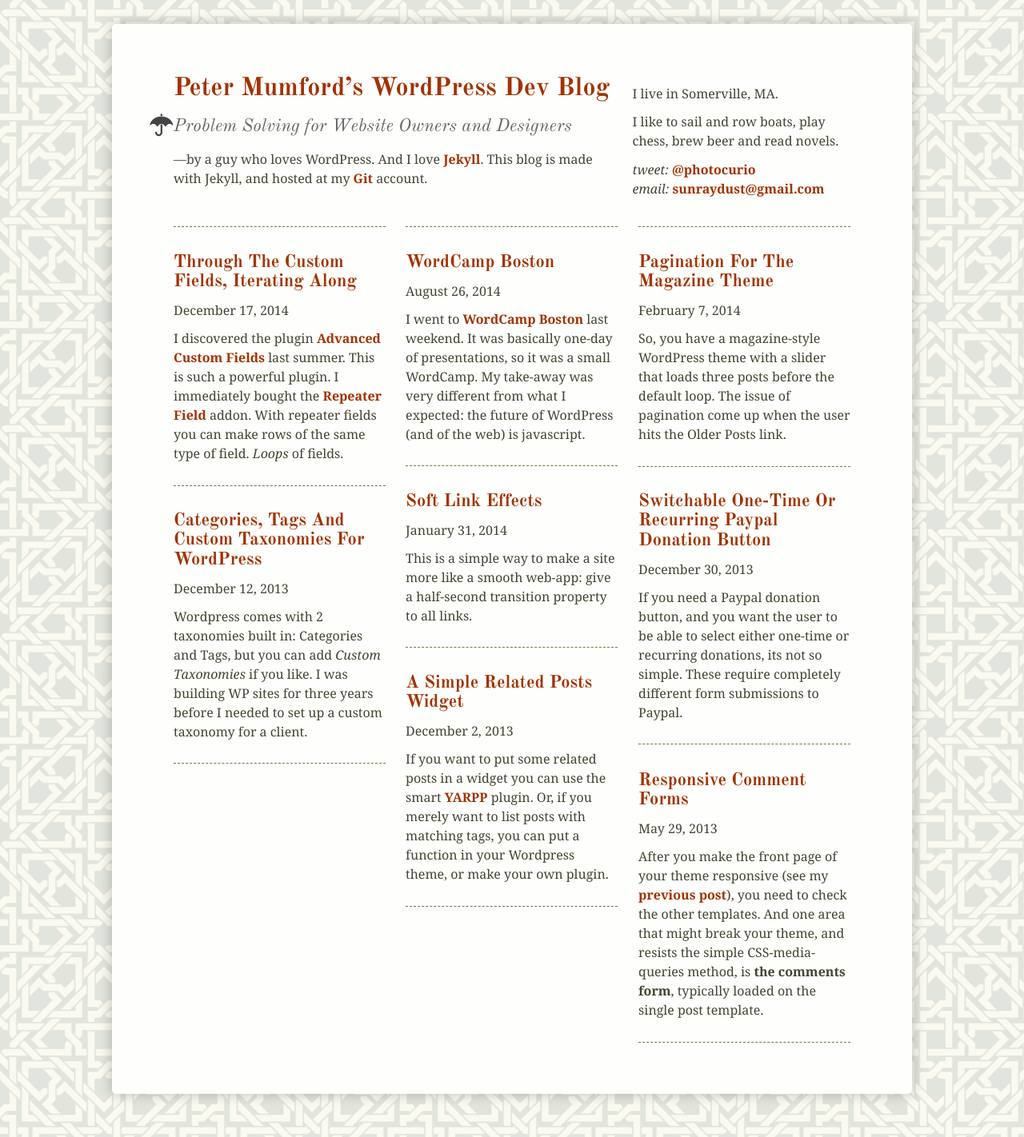
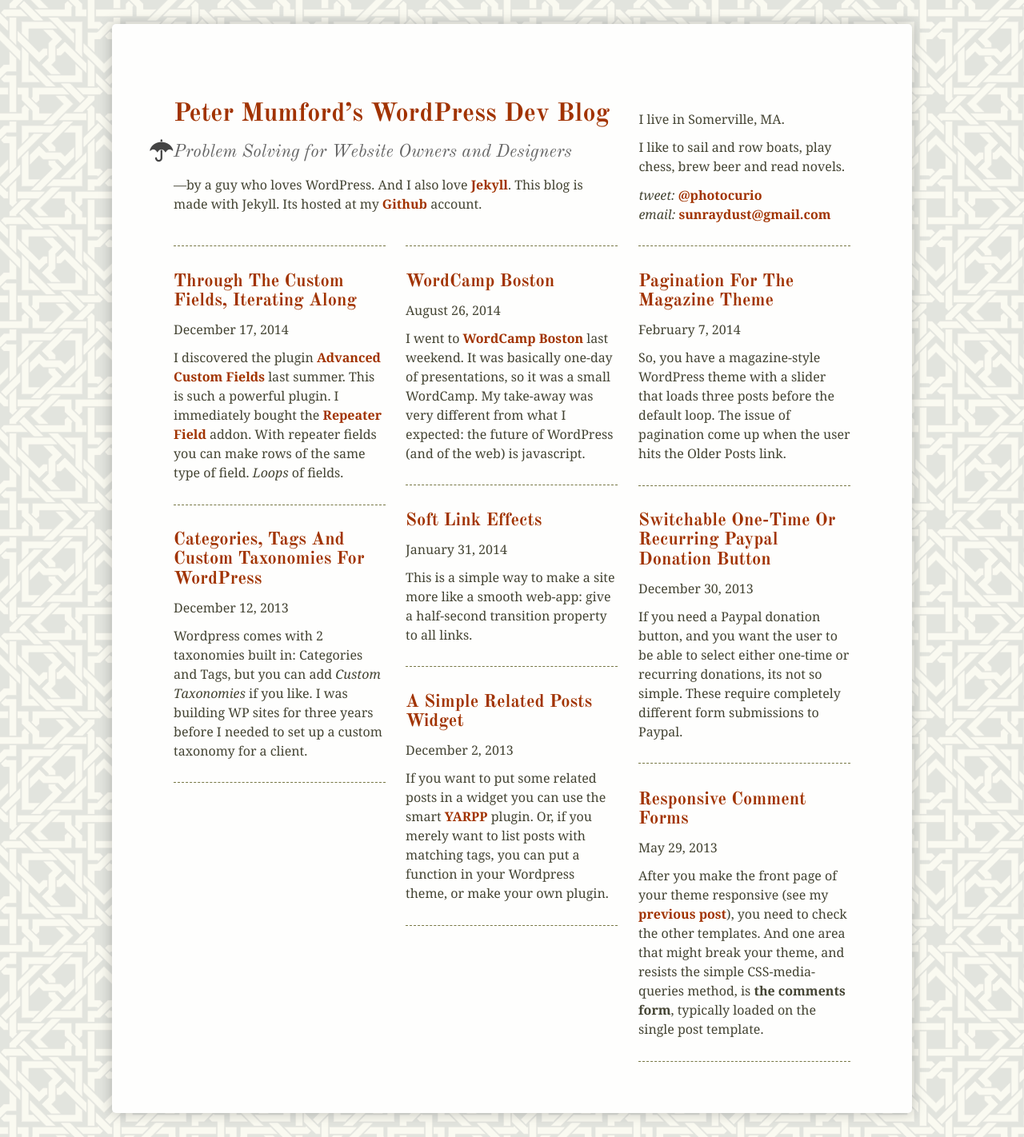
Before and after one commit to photocurio/photocurio.github.io, a Jekyll site: the page built from index.html, in a window 1280 px wide. Shown: the whole page at 80% size. Built offline with Jekyll 4.4.1, drawn with Linux system fonts in a browser that asks for light colours; nearby versions of some CDN libraries; the list of posts is cut into pages by our own code.

Commit message:
fixed header

```diff
--- a/_config.yml
+++ b/_config.yml
@@ -1,6 +1,6 @@
 sitename: "Peter Mumford&rsquo;s <span>W</span>ordPress Dev Blog"
 slogan: "Problem Solving for Website Owners and Designers"
-intro: "&mdash;by a guy who loves WordPress. And I love <a href='http://jekyllrb.com/'>Jekyll</a>.  This blog is made with Jekyll, and hosted at my <a href='https://github.com/photocurio/'>Git</a> account."
+intro: "&mdash;by a guy who loves WordPress. And I also love <a href='http://jekyllrb.com/'>Jekyll</a>.  This blog is made with Jekyll. Its hosted at my <a href='https://github.com/photocurio/'>Github</a> account."
 # markdown: maruku
 url: "http://petermumford.net"
 permalink: "/:categories/:title.html"
--- a/_includes/header.html
+++ b/_includes/header.html
@@ -5,11 +5,11 @@
         <meta http-equiv="X-UA-Compatible" content="IE=edge,chrome=1">
         <title>{% if page.title %} {{ page.title }} | {% endif %} Peter Mumford</title>
         <meta name="viewport" content="width=device-width">
-		<link href='http://fonts.googleapis.com/css?family=Old+Standard+TT:400,400italic,700' rel='stylesheet'>
-        <link rel="stylesheet" href="/style.css">
+		<link href="http://fonts.googleapis.com/css?family=Old+Standard+TT:400,400italic,700" rel="stylesheet">
+        <link href="/style.css" rel="stylesheet">
         <link href="//netdna.bootstrapcdn.com/font-awesome/4.0.3/css/font-awesome.css" rel="stylesheet">
-        <link rel="icon" href="/favicon.png">
-        <link href='http://petermumford.net/feed.xml' rel='alternate' type='application/atom+xml'>
+        <link href="/favicon.png" rel="icon">
+        <link href="http://petermumford.net/feed.xml" rel="alternate" type="application/atom+xml">
         <meta name="google-site-verification" content="ZoygUPr5O7P8MU5iG3kSqFgIjyM_HNXF8pC14GSGfiI">
     </head>
     <body>
--- a/_includes/hgroup.html
+++ b/_includes/hgroup.html
@@ -1,10 +1,10 @@
-<header class="hgroup content">
-	<div class="hgroup col8">
+<header class="content clearfix">
+	<div class="hgroup">
 		<h1 class="sitename"><a href="/">{{ site.sitename }}</a></h1>
 		<h3 class="slogan">{{ site.slogan }}</h2>
 		<p class="intro">{{ site.intro }}</p>
 	</div>
-	<div class="col4">
+	<div class="contact">
 		<p class="vcard">I live in <span class="locality">Somerville</span>, <span class="region">MA</span>.</p>
 		<p>I like to sail and row boats, play chess, brew beer and read novels.</p>
 		<p class="vcard"><em>tweet:</em> <span class="twitter"><a href="https://twitter.com/photocurio">@photocurio</a></span><br>
--- a/style.css
+++ b/style.css
@@ -173,163 +173,6 @@
 	clear:both;
 }
 
-.content [class*="col"] {
-	float:left;
-	margin-left:2.1276595744681%;
-	*margin-left:2.0744680851064%;
-}
-
-.content [class*="col"]:nth-child(3n-5) {
-	margin-left:0;
-}
-
-.content .col12 {
-	width:100%;
-	*width:99.946808510638%;
-}
-
-.content .col11 {
-	width:91.489361702128%;
-	*width:91.436170212766%;
-}
-
-.content .col10 {
-	width:82.978723404255%;
-	*width:82.925531914894%;
-}
-
-.content .col9 {
-	width:74.468085106383%;
-	*width:74.414893617021%;
-}
-
-.content .col8 {
-	width:65.957446808511%;
-	*width:65.904255319149%;
-}
-
-.content .col7 {
-	width:57.446808510638%;
-	*width:57.393617021277%;
-}
-
-.content .col6 {
-	width:48.936170212766%;
-	*width:48.882978723404%;
-}
-
-.content .col5 {
-	width:40.425531914894%;
-	*width:40.372340425532%;
-}
-
-.content .col4 {
-	width:31.914893617021%;
-	*width:31.86170212766%;
-}
-
-.content .col3 {
-	width:23.404255319149%;
-	*width:23.351063829787%;
-}
-
-.content .col2 {
-	width:14.893617021277%;
-	*width:14.840425531915%;
-}
-
-.content .col1 {
-	width:6.3829787234043%;
-	*width:6.3297872340426%;
-}
-
-/* Fluid grid to 1280px screen resolution, grid based for 1120px*/
-@media (min-width: 1200px) {
-	.content {
-		width:100%;
-	}
-
-	.content:before,.content:after {
-		display:table;
-		line-height:0;
-		content:"";
-	}
-
-	.content:after {
-		clear:both;
-	}
-
-	.content [class*="col"] {
-		float:left;
-		margin-left:1.6949152542373%;
-		*margin-left:1.6417237648756%;
-	}
-
-	.content [class*="col"]:nth-child(3n-5) {
-		margin-left:0;
-	}
-
-	.content .col12 {
-		width:100%;
-		*width:99.946808510638%;
-	}
-
-	.content .col11 {
-		width:91.525423728814%;
-		*width:91.472232239452%;
-	}
-
-	.content .col10 {
-		width:83.050847457627%;
-		*width:82.997655968265%;
-	}
-
-	.content .col9 {
-		width:74.576271186441%;
-		*width:74.523079697079%;
-	}
-
-	.content .col8 {
-		width:66.101694915254%;
-		*width:66.048503425893%;
-	}
-
-	.content .col7 {
-		width:57.627118644068%;
-		*width:57.573927154706%;
-	}
-
-	.content .col6 {
-		width:49.152542372881%;
-		*width:49.09935088352%;
-	}
-
-	.content .col5 {
-		width:40.677966101695%;
-		*width:40.624774612333%;
-	}
-
-	.content .col4 {
-		width:32.203389830508%;
-		*width:32.150198341147%;
-	}
-
-	.content .col3 {
-		width:23.728813559322%;
-		*width:23.67562206996%;
-	}
-
-	.content .col2 {
-		width:15.254237288136%;
-		*width:15.201045798774%;
-	}
-
-	.content .col1 {
-		width:6.7796610169492%;
-		*width:6.7264695275874%;
-	}
-}
-
 
 /* PETER'S STYLES */
 body {
@@ -473,19 +316,26 @@
 	background-color:#fefefd;
 }
 .brick {
-
+	width: 30.333%;
 }
 .pagination.brick {
 	height: auto;
 }
-header.hgroup {
-	padding: 0 1.5% 1.5em;
+.hgroup {
+	padding: 2em 0 1em;
+	margin: 0 1.5%;
+	float: left;
+	width: 63.666%;
+}
+.contact {
+	padding: 2em 0 1em;
+	margin: 0 1.5%;
+	width: 30.333%;
+	float: right;
 }
 .post {
 	border-bottom:1px dashed #774;
 	padding: 2em 0 1em;
-	margin-top: 0;
-	width: 30.333%;
 	margin: 0 1.5%;
 }
 .post:nth-child(-n+3) {
```
Also changed, not shown: 10 other files.
